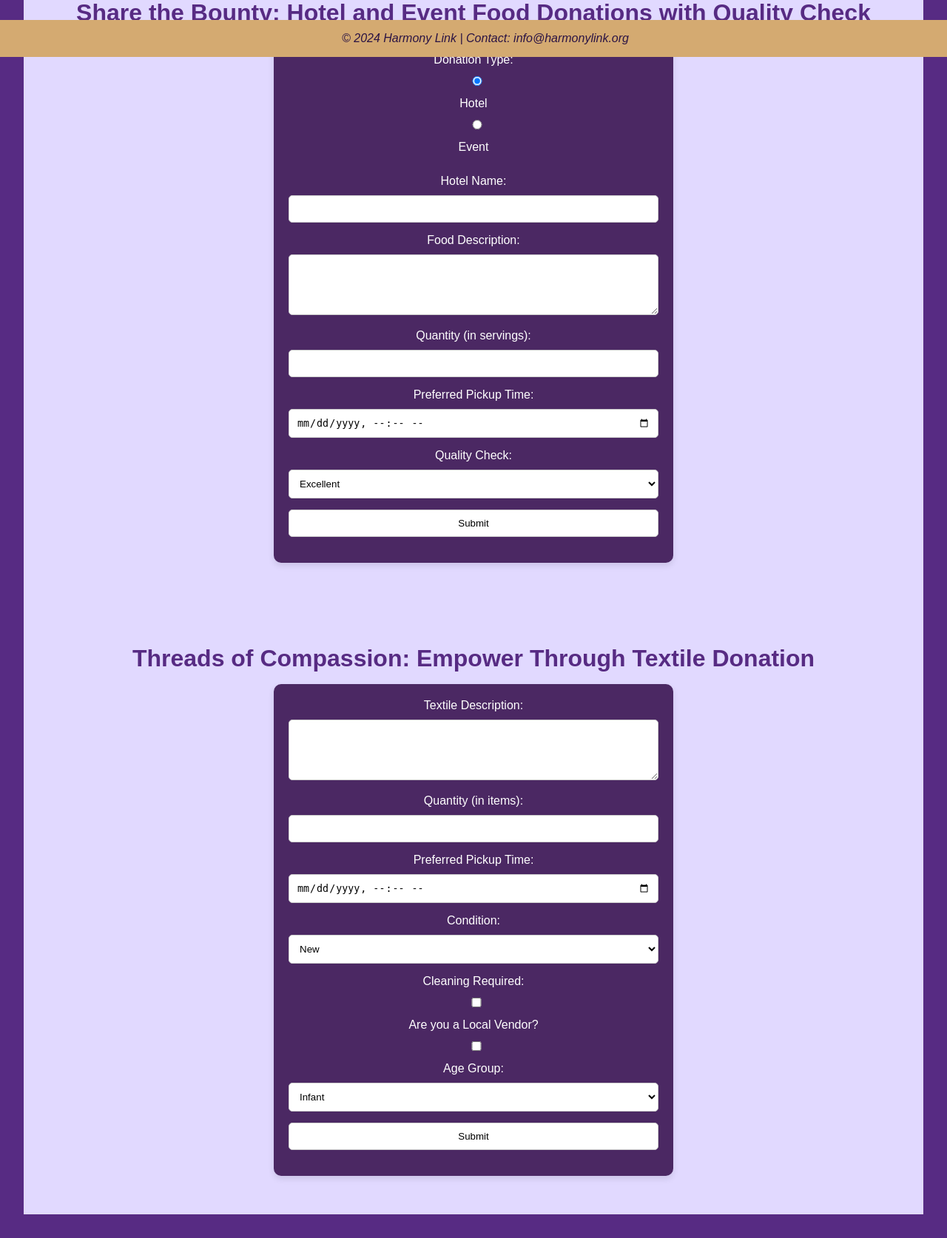
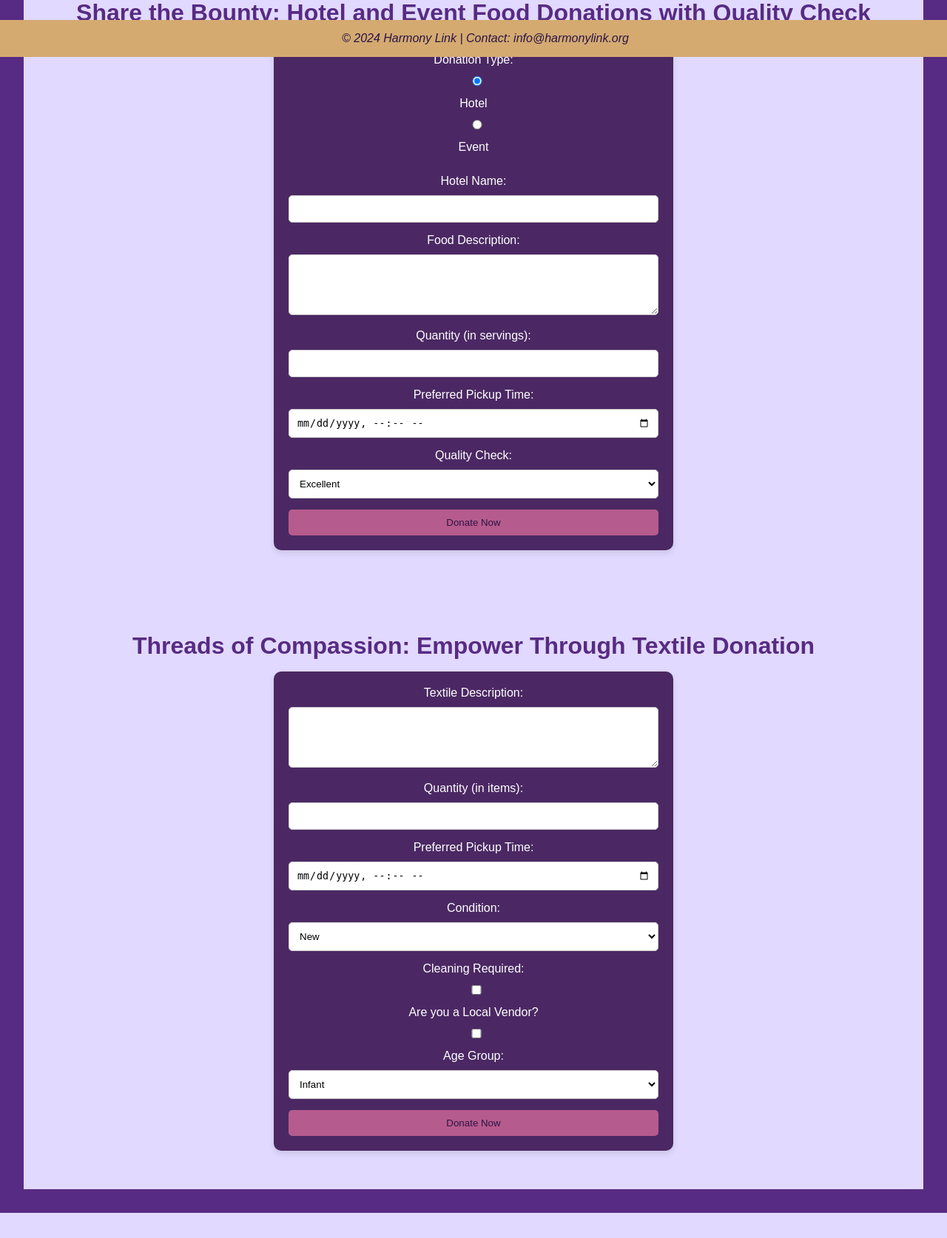
Before and after one commit to PSunidhi03/HarmonyLink, a Flask app: template templates/donate.html in a window 1280 px wide. Shown: the part 723-2397 px from the top of the page at 74% size. After the commit the page ends 2363 px from the top, so only its background shows below. Run offline with Flask 3, Linux system fonts and the light colour scheme; the template is opened without the code that fills it, so the values that code supplies are empty.

Commit message:
button fix

```diff
--- a/templates/donate.html
+++ b/templates/donate.html
@@ -78,7 +78,7 @@
         <option value="belowAverage">Below Average</option>
     </select><br>
 
-    <input type="submit" value="Submit">
+    <button type="submit">Donate Now</button>
 </form>
     </section>
 
@@ -126,7 +126,7 @@
         <option value="senior">Senior</option>
     </select><br>
 
-    <input type="submit" value="Submit">
+    <button type="submit">Donate Now</button>
 </form>
 </section>
 
```
